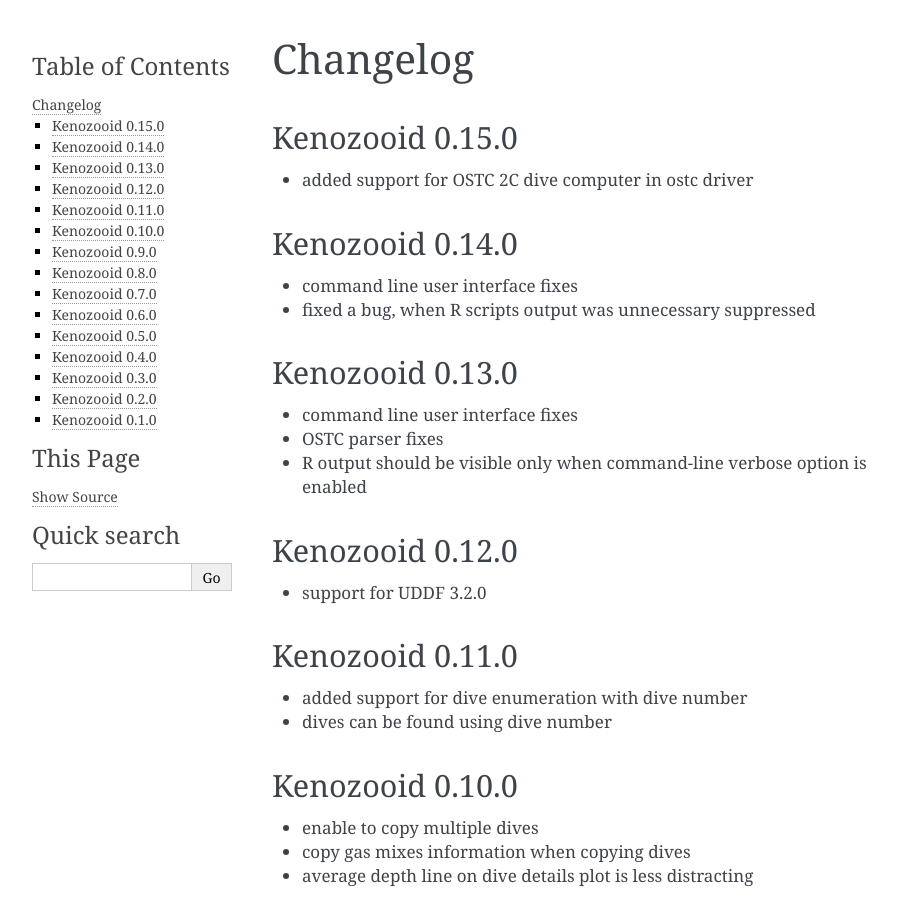
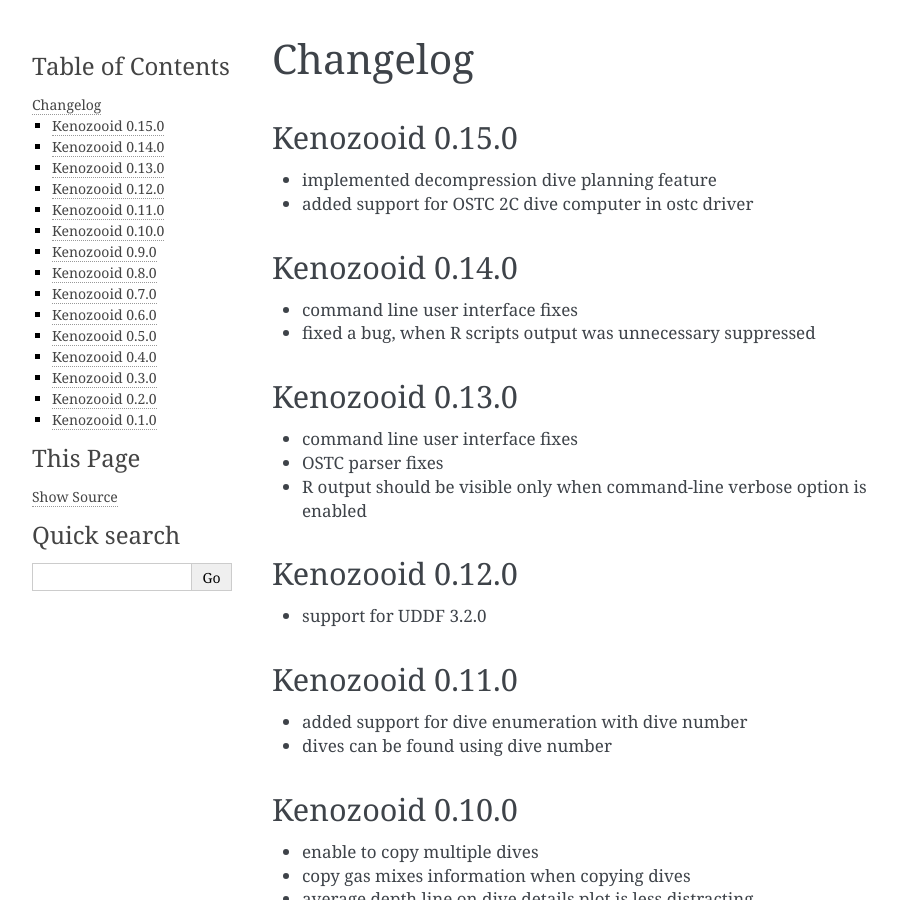
Before and after one commit to gitGNU/gnu_kenozooid, a Sphinx documentation site: the page built from doc/user/changelog.rst, in a window 1280 px wide and 900 px high. Shown: the whole window, without its empty margins (148-1045 px from the left). Built offline with Sphinx 7.4.7, drawn with Linux system fonts in a browser that asks for light colours.

Commit message:
- updated changelog for ver. 0.15.0

```diff
--- a/doc/user/changelog.rst
+++ b/doc/user/changelog.rst
@@ -2,6 +2,7 @@ Changelog
 =========
 Kenozooid 0.15.0
 ----------------
+- implemented decompression dive planning feature
 - added support for OSTC 2C dive computer in ostc driver
 
 Kenozooid 0.14.0
```
